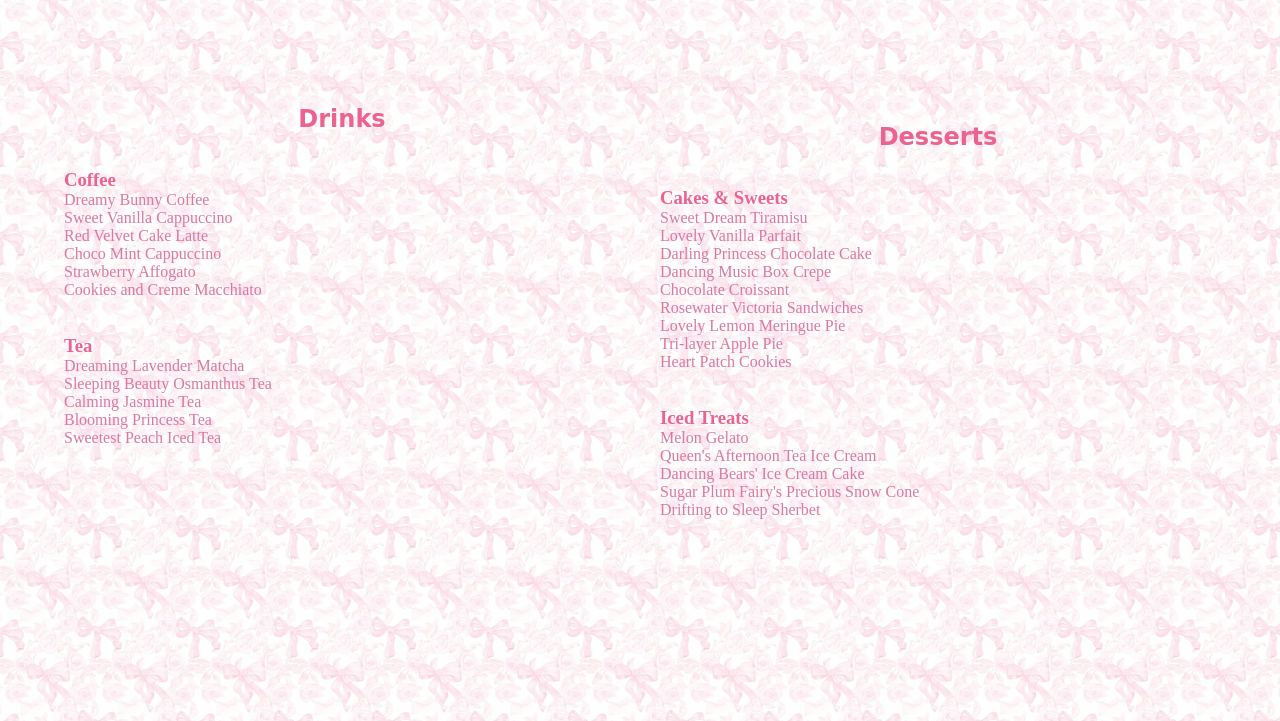
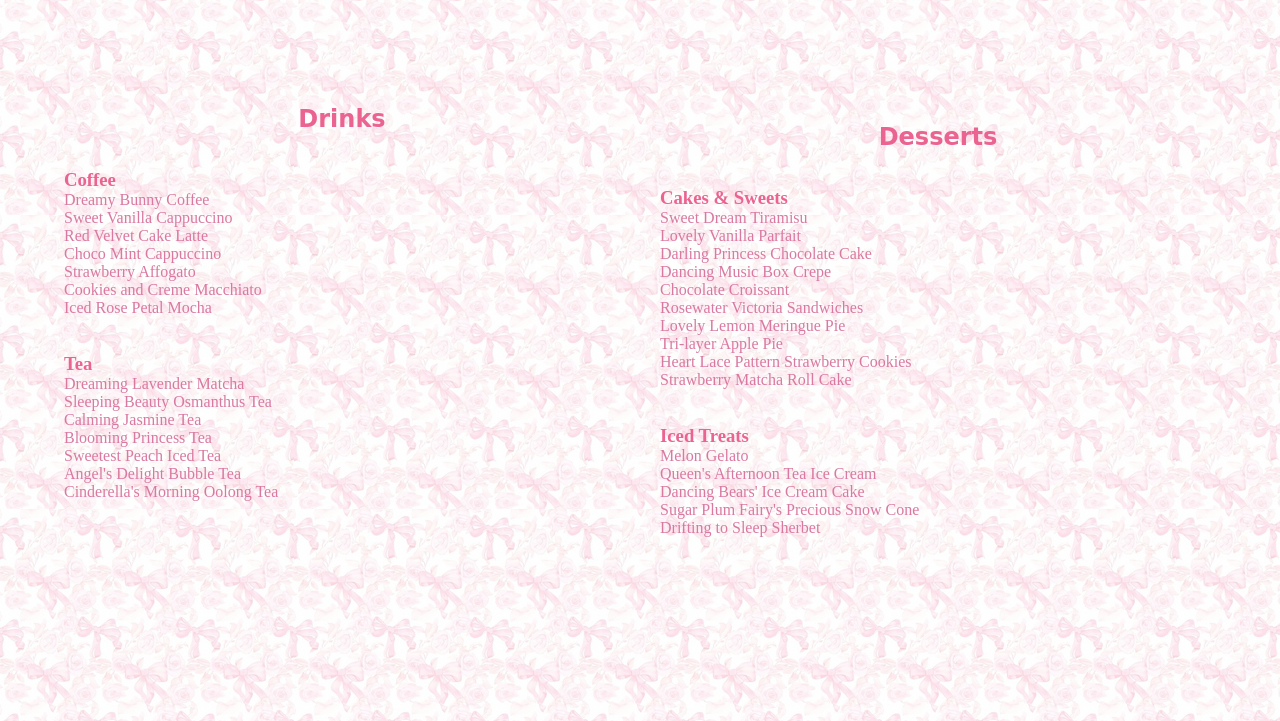
Before and after one commit to taylania/december21, a plain HTML site: page index.html in a window 1280 px wide. Shown: the part 79-800 px from the top of the page. Drawn offline with Linux system fonts and the light colour scheme.

Commit message:
Update index.html

```diff
--- a/index.html
+++ b/index.html
@@ -47,7 +47,7 @@ background-repeat: repeat;}
       height: 300px;
       padding: 2px;
       overflow-y: scroll;
-      border: 2.5px solid black;
+      border: 2.5px #f2a0c1;
     }
     p {
       margin: 0;
@@ -56,7 +56,7 @@ background-repeat: repeat;}
       width: 20px; /* change for scrollbar width */
     }
     .main::-webkit-scrollbar-track {
-      background-color: lightgray;
+      background-color: #f2a0c1;
     }
     .main::-webkit-scrollbar-thumb {
       background-color: white; /* fallback color */
@@ -88,6 +88,7 @@ background-repeat: repeat;}
       <p>Choco Mint Cappuccino</p>
       <p>Strawberry Affogato</p>
       <p>Cookies and Creme Macchiato</p>
+      <p>Iced Rose Petal Mocha</p>
       <br>
       <br>
       <h3 style="color: #eb6390;">Tea</h3>
@@ -96,6 +97,8 @@ background-repeat: repeat;}
       <p>Calming Jasmine Tea</p>
       <p>Blooming Princess Tea</p>
       <p>Sweetest Peach Iced Tea</p>
+      <p>Angel's Delight Bubble Tea</p>
+      <p>Cinderella's Morning Oolong Tea</p>
     </div>
     <div class="column">
       <br>
@@ -111,7 +114,8 @@ background-repeat: repeat;}
       <p>Rosewater Victoria Sandwiches</p>
       <p>Lovely Lemon Meringue Pie</p>
       <p>Tri-layer Apple Pie</p>
-      <p>Heart Patch Cookies</p>
+      <p>Heart Lace Pattern Strawberry Cookies</p>
+      <p>Strawberry Matcha Roll Cake</p>
      <br>
       <br>
       <h3 style="color: #eb6390;">Iced Treats</h3>
```
